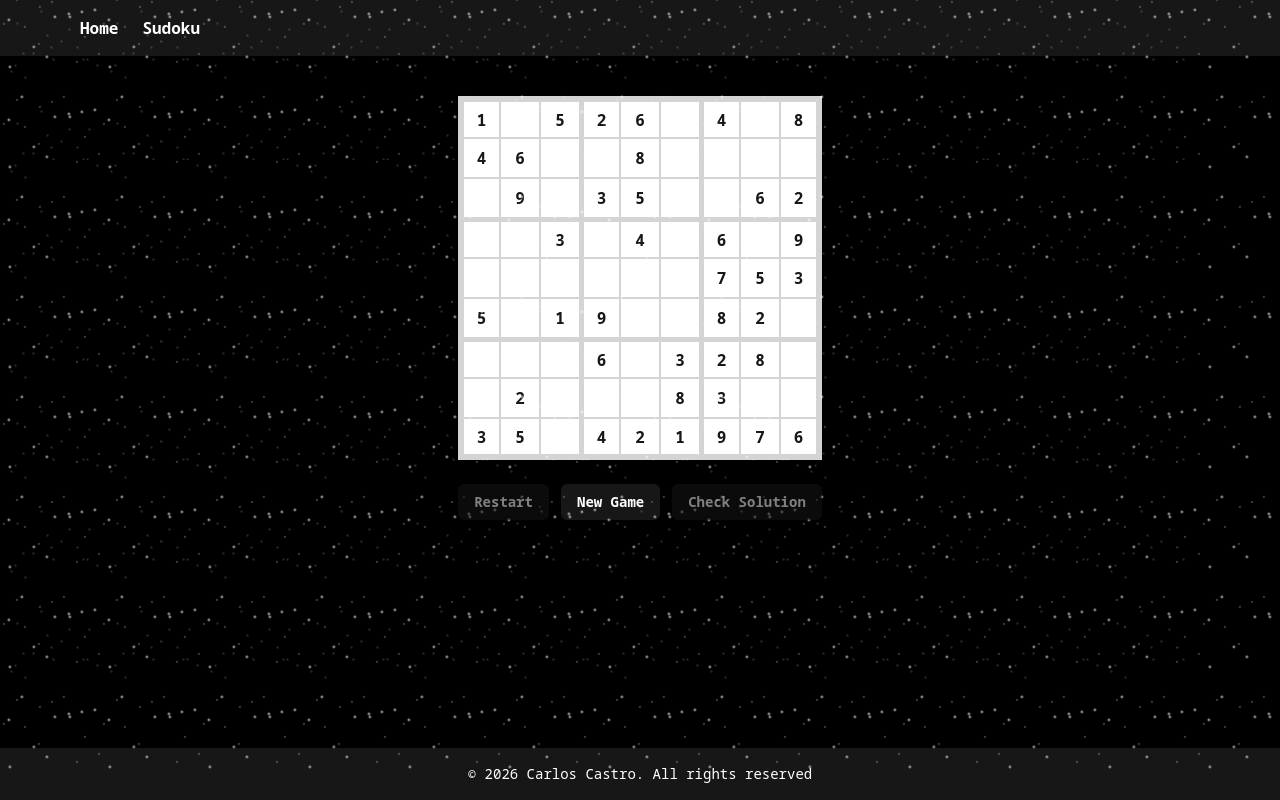
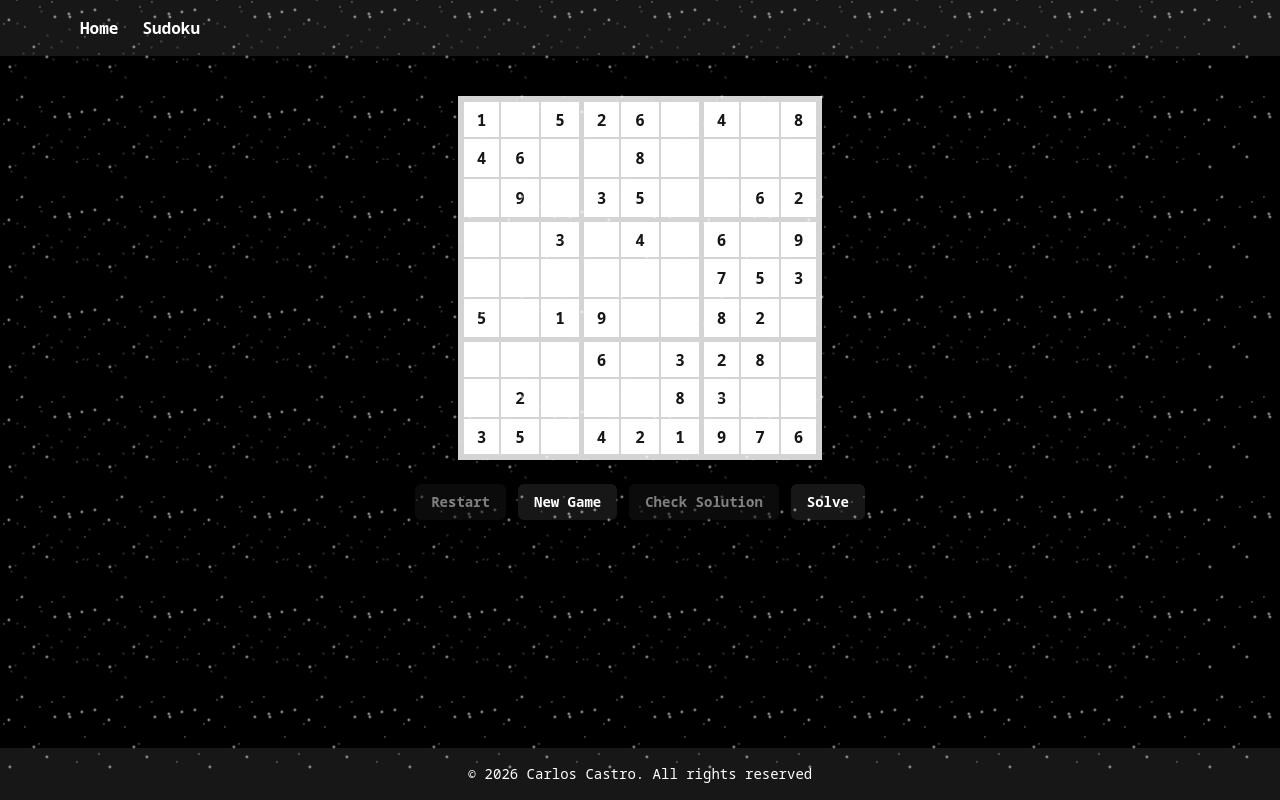
Before and after one commit to carlosconnected/carloscastro, a Next.js app: page /sudoku in a window 1280 px wide. Built offline with nearby package versions, Linux system fonts and the light colour scheme.

Commit message:
Update PersonalInfo description, enhance SudokuCell styling, and implement puzzle-solving functionality in SudokuBoard component

```diff
--- a/components/PersonalInfo.tsx
+++ b/components/PersonalInfo.tsx
@@ -22,7 +22,7 @@ export default function PersonalInfo() {
         </h1>
 
         <p className="mt-2 text-neutral-700 animate-slide-in-right">
-          I am a Software Engineer <br /> from Peru 🇵🇪.
+          Full Stack Dev with multiple passions in life.
         </p>
 
         <div className="mt-6 flex items-center justify-center gap-3">
--- a/components/SudokuBoard.tsx
+++ b/components/SudokuBoard.tsx
@@ -1,7 +1,7 @@
 "use client";
 
 import React, { useMemo, useState } from "react";
-import { generateSudoku, isSudokuSolved } from "../lib/sudoku";
+import { generateSudoku, isSudokuSolved, solveSudoku } from "../lib/sudoku";
 import SudokuCell from "./SudokuCell";
 
 type GameState = {
@@ -95,6 +95,26 @@ export default function SudokuBoard() {
     const sudokuSolved = isSudokuSolved(board);
     setSolved(sudokuSolved);
     setOpen(true);
+  };
+
+  const solvePuzzle = () => {
+    // Start from the original board to ensure we have a valid starting point
+    const boardCopy = originalBoard.map((r) => [...r]);
+
+    // Solve the puzzle from the original state
+    const solved = solveSudoku(boardCopy);
+
+    if (solved) {
+      // Update the board with the solved puzzle
+      setGame((prev) => {
+        localStorage.setItem("sudoku", JSON.stringify(boardCopy));
+        return { ...prev, board: boardCopy };
+      });
+
+      // Check if it's correctly solved
+      const sudokuSolved = isSudokuSolved(boardCopy);
+      setSolved(sudokuSolved);
+    }
   };
 
   return (
@@ -193,6 +213,19 @@ export default function SudokuBoard() {
           >
             Check Solution
           </button>
+
+          <button
+            onClick={solvePuzzle}
+            disabled={solved}
+            className={[
+              "rounded-md px-4 py-2 text-sm font-semibold text-white",
+              solved
+                ? "bg-neutral-900 opacity-50 cursor-not-allowed"
+                : "bg-neutral-900 hover:bg-neutral-700",
+            ].join(" ")}
+          >
+            Solve
+          </button>
         </div>
       </div>
     </>
--- a/components/SudokuCell.tsx
+++ b/components/SudokuCell.tsx
@@ -39,7 +39,7 @@ export default function SudokuCell({
           type="text"
           inputMode="numeric"
           pattern="[1-9]"
-          className="h-full w-full text-center outline-none border-0 bg-transparent text-neutral-900"
+          className="h-full w-full text-center outline-none border-0 bg-transparent text-blue-900"
           value={value > 0 ? String(value) : ""}
           disabled={solved}
           onChange={(e) => {
--- a/lib/sudoku.ts
+++ b/lib/sudoku.ts
@@ -35,7 +35,7 @@ function shuffleArray(array: number[]): number[] {
   return array;
 }
 
-function solveSudoku(board: number[][]): boolean {
+export function solveSudoku(board: number[][]): boolean {
   const emptyCell = findEmptyCell(board);
 
   if (!emptyCell) {
```
